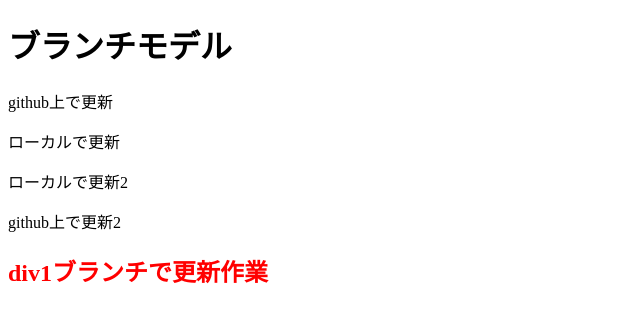
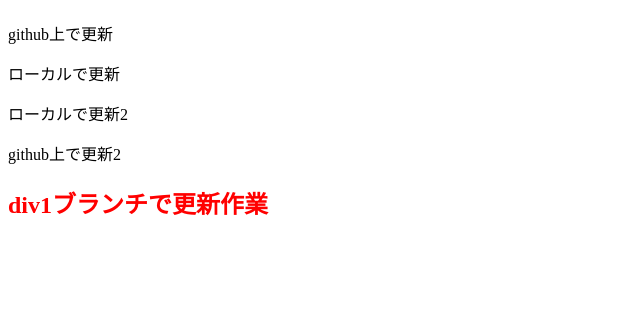
Before and after one commit to wakami06/0826, a plain HTML site: page index.html in a window 1280 px wide. Shown: the whole page, without its empty margins (0-640 px from the left). Drawn offline with Linux system fonts and the light colour scheme.

Commit message:
Update index.html
a

```diff
--- a/index.html
+++ b/index.html
@@ -7,7 +7,7 @@
     <link rel="stylesheet" href="css/style.css">
 </head>
 <body>
-    <h1>ブランチモデル</h1>
+    <h1></h1>
 
     <p>github上で更新</p>
     <p>ローカルで更新</p>
```
